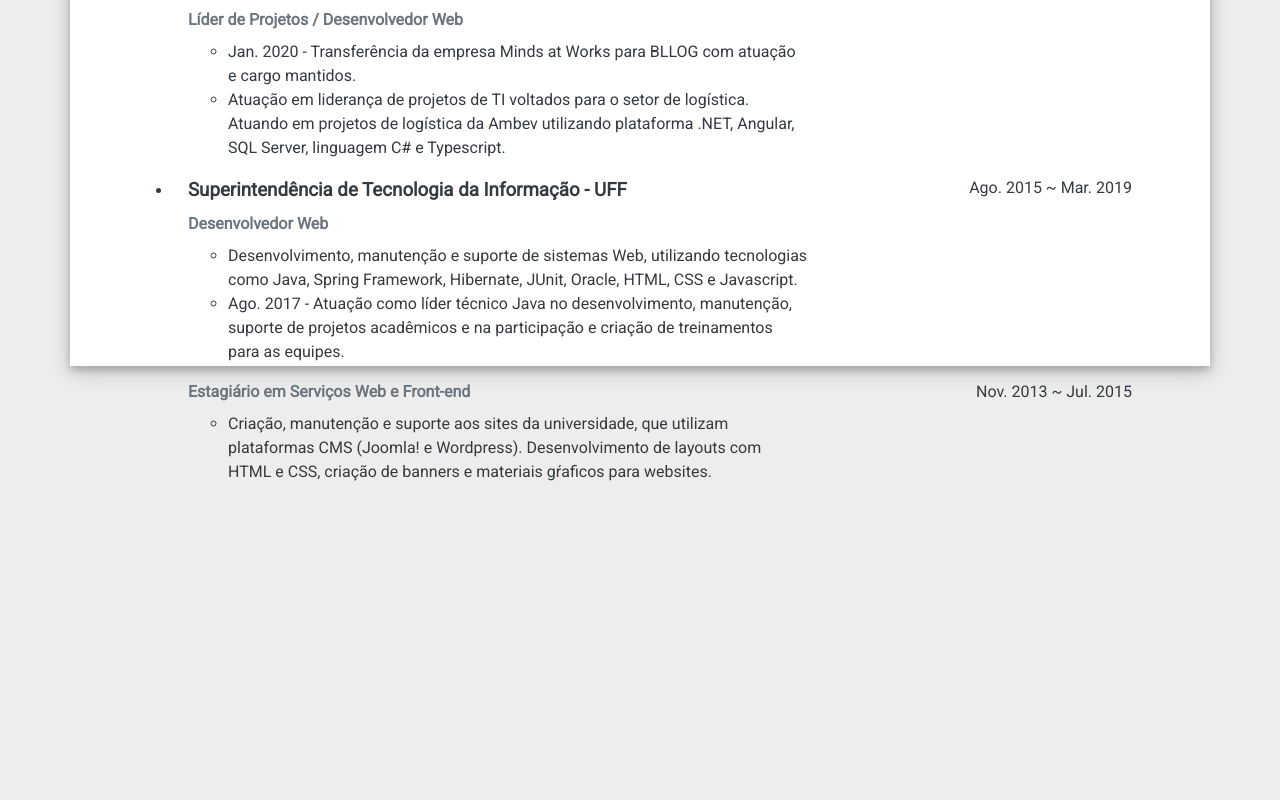
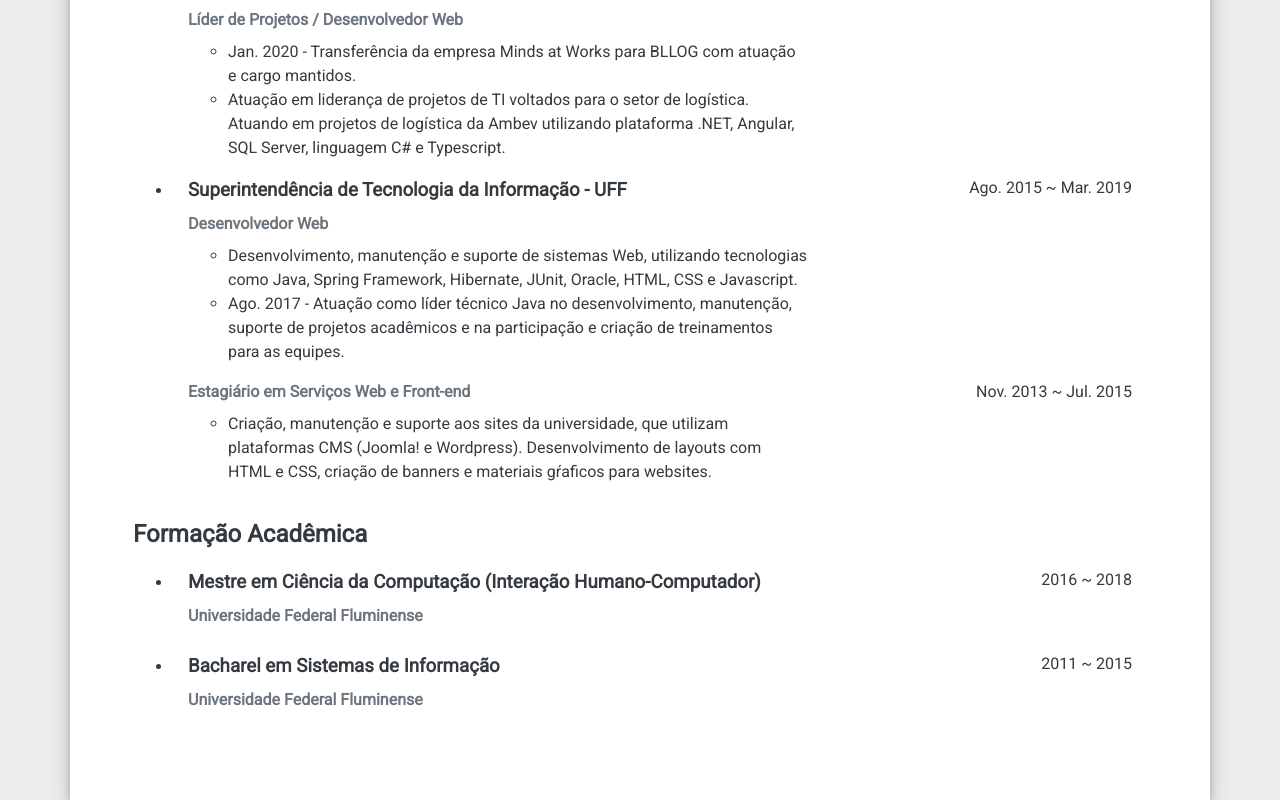
Before and after one commit to gsag/curriculum-vitae-vue, a Vue app: page / in a window 1280 px wide. Shown: the part 434-1234 px from the top of the page. Before the commit the page ends 934 px from the top, so only its background shows below. Built offline with nearby package versions, Linux system fonts and the light colour scheme.

Commit message:
Creating Academic section

```diff
--- a/src/App.vue
+++ b/src/App.vue
@@ -1,22 +1,25 @@
 <template>
-	<main id="app" class="container">
-		<Header class="row"/>
-		<ResumeeSection class="row"/>
-		<ExperienceSection class="row"/>
-	</main>
+  <main id="app" class="container">
+    <Header class="row"/>
+    <ResumeeSection class="row"/>
+    <ExperienceSection class="row"/>
+    <AcademicSection class="row"/>
+  </main>
 </template>
 
 <script>
 import Header from "@/components/HeaderComponent";
 import ResumeeSection from "@/components/ResumeeSectionComponent";
 import ExperienceSection from "@/components/ExperienceSectionComponent";
+import AcademicSection from "@/components/AcademicSectionComponent";
 
 export default {
 	name: "App",
 	components: {
 		Header,
 		ResumeeSection,
-		ExperienceSection
+		ExperienceSection,
+		AcademicSection
 	}
 };
 </script>
@@ -38,7 +41,6 @@ body {
 	-moz-osx-font-smoothing: grayscale;
 	padding-top: 3em;
 	width: 100%;
-	height: 100%;
 	color: var(--main-text-color);
 	background-color: var(--container-bg-color);
 	box-shadow: 0 4px 8px 0 rgba(0, 0, 0, 0.2), 0 6px 20px 0 rgba(0, 0, 0, 0.19);
--- /dev/null
+++ b/src/components/AcademicSectionComponent.vue
@@ -0,0 +1,37 @@
+</<template>
+	<Article title="Formação Acadêmica">
+		<ul class="list-unstyled">
+			<li class="media">
+				<ArticleTopic
+					title="Mestre em Ciência da Computação (Interação Humano-Computador)"
+					subTitle="Universidade Federal Fluminense"
+					aside="2016 ~ 2018"
+					class="row"
+				/>
+			</li>
+			<li class="media">
+				<ArticleTopic
+					title="Bacharel em Sistemas de Informação"
+					subTitle="Universidade Federal Fluminense"
+					aside="2011 ~ 2015"
+					class="row"
+				/>
+			</li>
+		</ul>
+	</Article>
+</template>
+
+<script>
+import Article from "@/components/ArticleComponent";
+import ArticleTopic from "@/components/ArticleTopicComponent";
+export default {
+	name: "AcademicSection",
+	components: {
+		Article,
+		ArticleTopic
+	}
+};
+</script>
+
+<style scoped>
+</style>
--- a/src/components/ExperienceSectionComponent.vue
+++ b/src/components/ExperienceSectionComponent.vue
@@ -1,5 +1,5 @@
 <template>
-  <Article class="row" title="Experiência">
+	<Article title="Experiência">
 		<ul class="list-unstyled">
 			<li class="media">
 				<ArticleTopic
@@ -11,7 +11,7 @@
 					<ul>
 						<li
 							class="text-justify"
-            > Jan. 2020 - Transferência da empresa Minds at Works para BLLOG com atuação e cargo mantidos.</li>
+						>Jan. 2020 - Transferência da empresa Minds at Works para BLLOG com atuação e cargo mantidos.</li>
 						<li
 							class="text-justify"
 						>Atuação em liderança de projetos de TI voltados para o setor de logística. Atuando em projetos de logística da Ambev utilizando plataforma .NET, Angular, SQL Server, linguagem C# e Typescript.</li>
@@ -46,9 +46,9 @@
 					class="row"
 				>
 					<ul>
-            <li class="text-justify">
-            	Criação, manutenção e suporte aos sites da universidade, que utilizam plataformas CMS (Joomla! e Wordpress). Desenvolvimento de layouts com HTML e CSS, criação de banners e materiais gŕaficos para websites.
-            </li>
+						<li
+							class="text-justify"
+						>Criação, manutenção e suporte aos sites da universidade, que utilizam plataformas CMS (Joomla! e Wordpress). Desenvolvimento de layouts com HTML e CSS, criação de banners e materiais gŕaficos para websites.</li>
 					</ul>
 				</ArticleTopic>
 			</li>
@@ -70,7 +70,7 @@ export default {
 </script>
 
 <style scoped>
-.list-style__none{
+.list-style__none {
 	list-style: none;
 }
 </style>
```
Lines whose indentation alone changed are shown as unchanged.
